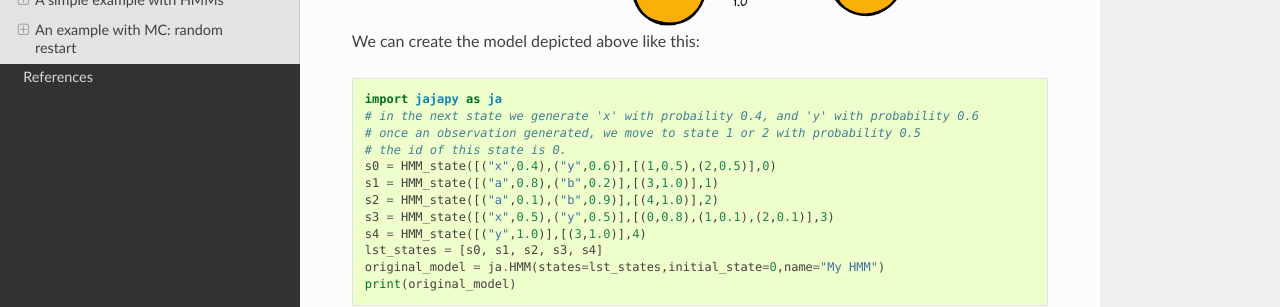
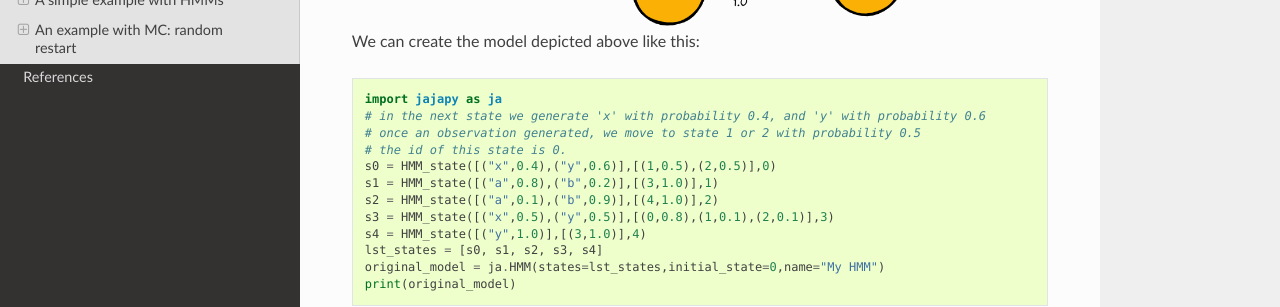
Before and after one commit to Rapfff/jajapy, a Sphinx documentation site: the page built from docs/source/help.rst, in a window 1280 px wide and 900 px high, scrolled down 597 px. Shown: the part 151-458 px from the top of the window. Built offline with Sphinx 7.4.7 and the Read the Docs theme 2.0.0, drawn with Linux system fonts in a browser that asks for light colours.

Commit message:
Doc update

```diff
--- a/docs/source/help.rst
+++ b/docs/source/help.rst
@@ -23,7 +23,7 @@
 .. code-block:: python
 
 	import jajapy as ja
-	# in the next state we generate 'x' with probaility 0.4, and 'y' with probability 0.6
+	# in the next state we generate 'x' with probability 0.4, and 'y' with probability 0.6
 	# once an observation generated, we move to state 1 or 2 with probability 0.5
 	# the id of this state is 0.
 	s0 = HMM_state([("x",0.4),("y",0.6)],[(1,0.5),(2,0.5)],0)
--- a/docs/source/index.rst
+++ b/docs/source/index.rst
@@ -12,7 +12,7 @@
    :align: center
 
 
-**jajapy** is a python library implementing the **Baum-Welch** algorithm on various kinds of Markov models.
+**jajapy** is a python library implementing the **Baum-Welch** algorithm on various kinds of **Markov models**.
 
 .. note::
    This project is under active development.
```
